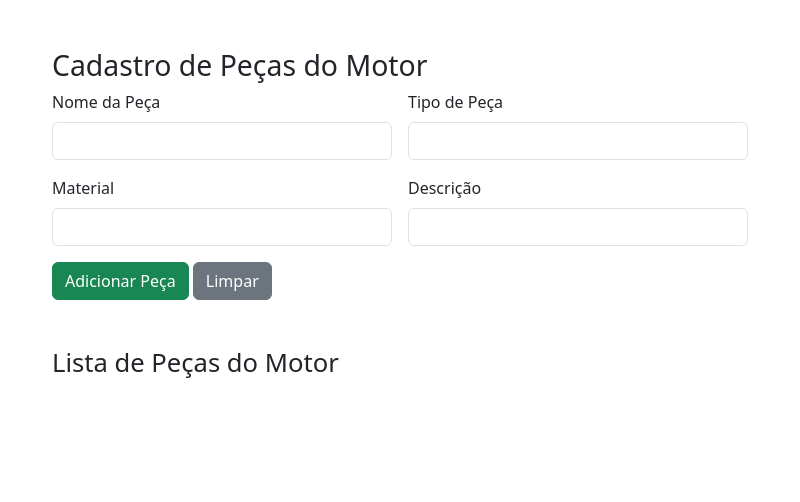
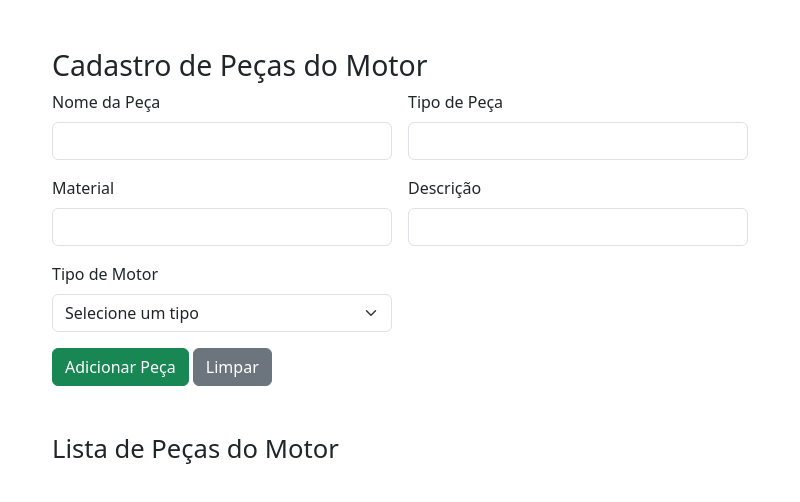
Before and after one commit to lucashenriquepereirasilva/oficina-mecanica, an Electron app: page src/views/motor.html in a window 800 px wide. Drawn offline with nearby package versions, Linux system fonts and the light colour scheme; files that its build step writes are made by us from their sources.

Commit message:
mecanica

```diff
--- a/src/views/motor.html
+++ b/src/views/motor.html
@@ -27,6 +27,18 @@
                 <label for="inputPartDescription" class="form-label">Descrição</label>
                 <input type="text" class="form-control" id="inputPartDescription" required>
             </div>
+            <div class="col-md-6">
+                <label for="inputEngineType" class="form-label">Tipo de Motor</label>
+                <select class="form-select" id="inputEngineType" required>
+                    <option value="">Selecione um tipo</option>
+                    <option value="Gasolina">Motor a Gasolina</option>
+                    <option value="Diesel">Motor Diesel</option>
+                    <option value="Elétrico">Motor Elétrico</option>
+                    <option value="Híbrido">Motor Híbrido</option>
+                    <option value="Álcool">Motor a Álcool</option>
+                    <option value="Flex">Motor Flex</option>
+                </select>
+            </div>
             <div class="mt-3">
                 <button type="submit" class="btn btn-success">Adicionar Peça</button>
                 <button type="reset" class="btn btn-secondary">Limpar</button>
@@ -43,8 +55,9 @@
             const type = document.getElementById('inputPartType').value;
             const material = document.getElementById('inputPartMaterial').value;
             const description = document.getElementById('inputPartDescription').value;
+            const engineType = document.getElementById('inputEngineType').value;
 
-            const part = { name, type, material, description };
+            const part = { name, type, material, description, engineType };
             let parts = JSON.parse(localStorage.getItem('parts')) || [];
             parts.push(part);
             localStorage.setItem('parts', JSON.stringify(parts));
@@ -58,7 +71,7 @@
             parts.forEach((part, index) => {
                 const li = document.createElement('li');
                 li.className = 'list-group-item d-flex justify-content-between align-items-center';
-                li.innerHTML = `${part.name} - ${part.type} - ${part.material} - ${part.description}
+                li.innerHTML = `${part.name} - ${part.type} - ${part.material} - ${part.description} - ${part.engineType}
                     <button class="btn btn-danger btn-sm" onclick="deletePart(${index})">Excluir</button>`;
                 list.appendChild(li);
             });
```
